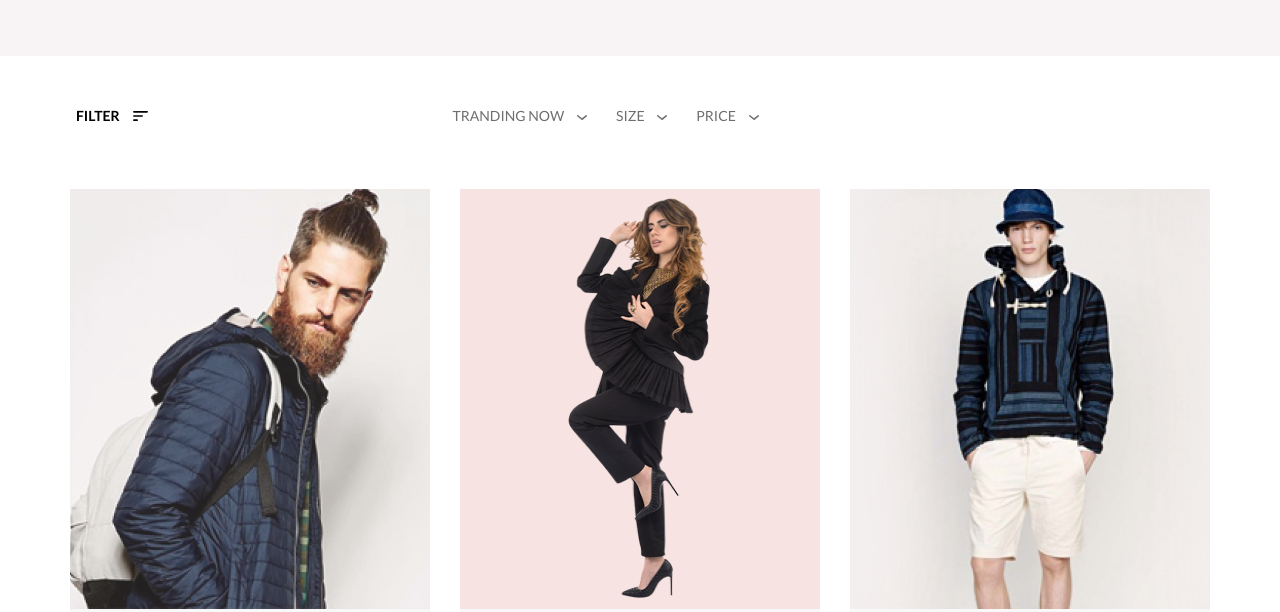
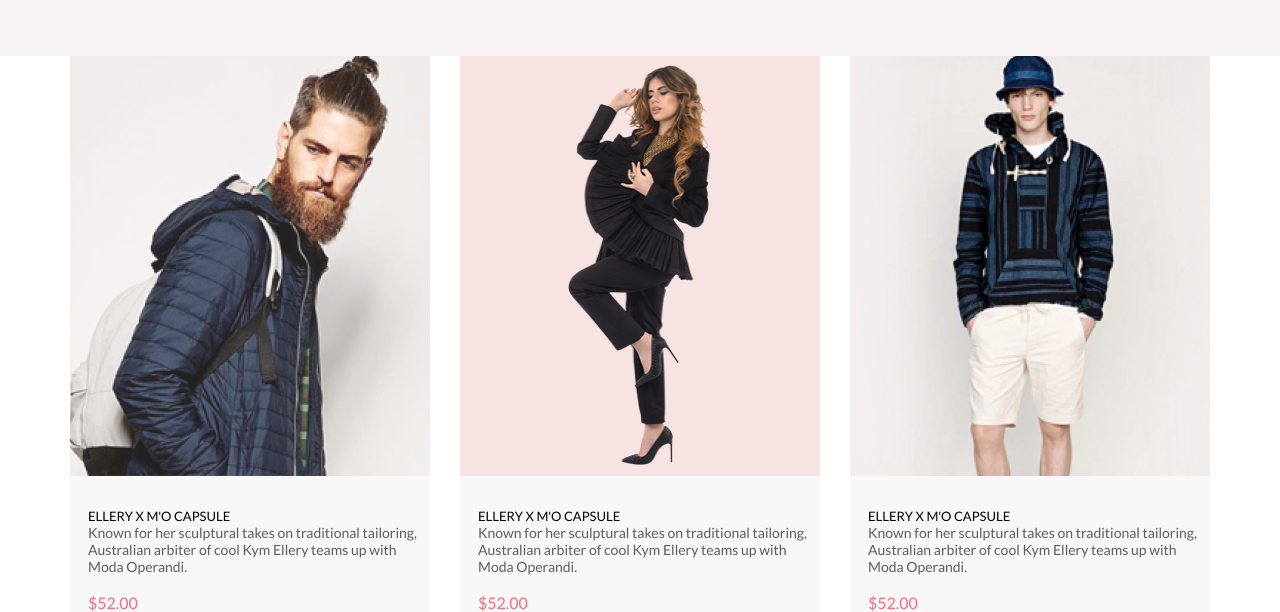
Before and after one commit to antonsobolev1987/Homework_market, a plain HTML site: page catalog.html in a window 1280 px wide. Shown: the part 167-779 px from the top of the page. Drawn offline with Linux system fonts and the light colour scheme.

Commit message:
удалил блоки и стили фильтра на странице каталога (на переделку)

```diff
--- a/CSS/catalog.sass
+++ b/CSS/catalog.sass
@@ -114,33 +114,6 @@ ul
 .catalog
     display: flex
     flex-direction: column
-
-    &_sort
-        display: flex
-        padding: 51px 0 65px 0
-
-        &_filter
-            font-style: normal
-            font-weight: 600
-            font-size: 14px
-            line-height: 17px
-            color: #000000
-            padding-left: 6px
-
-            &_icon
-                padding-left: 11px
-                padding-right: 304px
-
-        &_selection
-            font-style: normal
-            font-weight: normal
-            font-size: 14px
-            line-height: 17px
-            color: #6F6E6E
-
-            &_icon
-                padding-left: 10px
-                padding-right: 28px
 
     &_box
         display: flex
--- a/catalog.html
+++ b/catalog.html
@@ -143,51 +143,6 @@
     </header>
 
     <section class="catalog center">
-
-        <div class="catalog_sort">
-
-            <p class="catalog_sort_filter">FILTER
-
-                <svg class="catalog_sort_filter_icon" width="15" height="10" viewBox="0 0 15 10" fill="none"
-                    xmlns="http://www.w3.org/2000/svg">
-                    <path
-                        d="M0.833333 10H4.16667C4.625 10 5 9.625 5 9.16667C5 8.70833 4.625 8.33333 4.16667 8.33333H0.833333C0.375 8.33333 0 8.70833 0 9.16667C0 9.625 0.375 10 0.833333 10ZM0 0.833333C0 1.29167 0.375 1.66667 0.833333 1.66667H14.1667C14.625 1.66667 15 1.29167 15 0.833333C15 0.375 14.625 0 14.1667 0H0.833333C0.375 0 0 0.375 0 0.833333ZM0.833333 5.83333H9.16667C9.625 5.83333 10 5.45833 10 5C10 4.54167 9.625 4.16667 9.16667 4.16667H0.833333C0.375 4.16667 0 4.54167 0 5C0 5.45833 0.375 5.83333 0.833333 5.83333Z"
-                        fill="black" />
-                </svg>
-
-            </p>
-
-            <p class="catalog_sort_selection">TRANDING NOW
-                <svg class="catalog_sort_selection_icon" width="11" height="6" viewBox="0 0 11 6" fill="none"
-                    xmlns="http://www.w3.org/2000/svg">
-                    <path
-                        d="M5.00214 5.00214C4.83521 5.00247 4.67343 4.94433 4.54488 4.83782L0.258102 1.2655C0.112196 1.14422 0.0204417 0.969958 0.00302325 0.781035C-0.0143952 0.592112 0.0439493 0.404007 0.165221 0.258101C0.286493 0.112196 0.460759 0.0204417 0.649682 0.00302327C0.838605 -0.0143952 1.02671 0.043949 1.17262 0.165221L5.00214 3.36602L8.83167 0.279536C8.90475 0.220188 8.98884 0.175869 9.0791 0.149125C9.16937 0.122382 9.26403 0.113741 9.35764 0.1237C9.45126 0.133659 9.54198 0.162021 9.6246 0.207156C9.70722 0.252292 9.7801 0.313311 9.83906 0.386705C9.90449 0.460167 9.95405 0.546351 9.98462 0.639855C10.0152 0.733359 10.0261 0.83217 10.0167 0.930097C10.0073 1.02802 9.97784 1.12296 9.93005 1.20895C9.88227 1.29494 9.81723 1.37013 9.73904 1.42982L5.45225 4.88068C5.32002 4.97036 5.16154 5.01312 5.00214 5.00214Z"
-                        fill="#6F6E6E" />
-                </svg>
-
-            </p>
-
-            <p class="catalog_sort_selection">SIZE
-                <svg class="catalog_sort_selection_icon" width="11" height="6" viewBox="0 0 11 6" fill="none"
-                    xmlns="http://www.w3.org/2000/svg">
-                    <path
-                        d="M5.00214 5.00214C4.83521 5.00247 4.67343 4.94433 4.54488 4.83782L0.258102 1.2655C0.112196 1.14422 0.0204417 0.969958 0.00302325 0.781035C-0.0143952 0.592112 0.0439493 0.404007 0.165221 0.258101C0.286493 0.112196 0.460759 0.0204417 0.649682 0.00302327C0.838605 -0.0143952 1.02671 0.043949 1.17262 0.165221L5.00214 3.36602L8.83167 0.279536C8.90475 0.220188 8.98884 0.175869 9.0791 0.149125C9.16937 0.122382 9.26403 0.113741 9.35764 0.1237C9.45126 0.133659 9.54198 0.162021 9.6246 0.207156C9.70722 0.252292 9.7801 0.313311 9.83906 0.386705C9.90449 0.460167 9.95405 0.546351 9.98462 0.639855C10.0152 0.733359 10.0261 0.83217 10.0167 0.930097C10.0073 1.02802 9.97784 1.12296 9.93005 1.20895C9.88227 1.29494 9.81723 1.37013 9.73904 1.42982L5.45225 4.88068C5.32002 4.97036 5.16154 5.01312 5.00214 5.00214Z"
-                        fill="#6F6E6E" />
-                </svg>
-
-            </p>
-
-            <p class="catalog_sort_selection">PRICE
-                <svg class="catalog_sort_selection_icon" width="11" height="6" viewBox="0 0 11 6" fill="none"
-                    xmlns="http://www.w3.org/2000/svg">
-                    <path
-                        d="M5.00214 5.00214C4.83521 5.00247 4.67343 4.94433 4.54488 4.83782L0.258102 1.2655C0.112196 1.14422 0.0204417 0.969958 0.00302325 0.781035C-0.0143952 0.592112 0.0439493 0.404007 0.165221 0.258101C0.286493 0.112196 0.460759 0.0204417 0.649682 0.00302327C0.838605 -0.0143952 1.02671 0.043949 1.17262 0.165221L5.00214 3.36602L8.83167 0.279536C8.90475 0.220188 8.98884 0.175869 9.0791 0.149125C9.16937 0.122382 9.26403 0.113741 9.35764 0.1237C9.45126 0.133659 9.54198 0.162021 9.6246 0.207156C9.70722 0.252292 9.7801 0.313311 9.83906 0.386705C9.90449 0.460167 9.95405 0.546351 9.98462 0.639855C10.0152 0.733359 10.0261 0.83217 10.0167 0.930097C10.0073 1.02802 9.97784 1.12296 9.93005 1.20895C9.88227 1.29494 9.81723 1.37013 9.73904 1.42982L5.45225 4.88068C5.32002 4.97036 5.16154 5.01312 5.00214 5.00214Z"
-                        fill="#6F6E6E" />
-                </svg>
-
-            </p>
-
-        </div>
 
         <div class="catalog_box">
 
```
Also changed, not shown: CSS/catalog.css, 1 other file.
